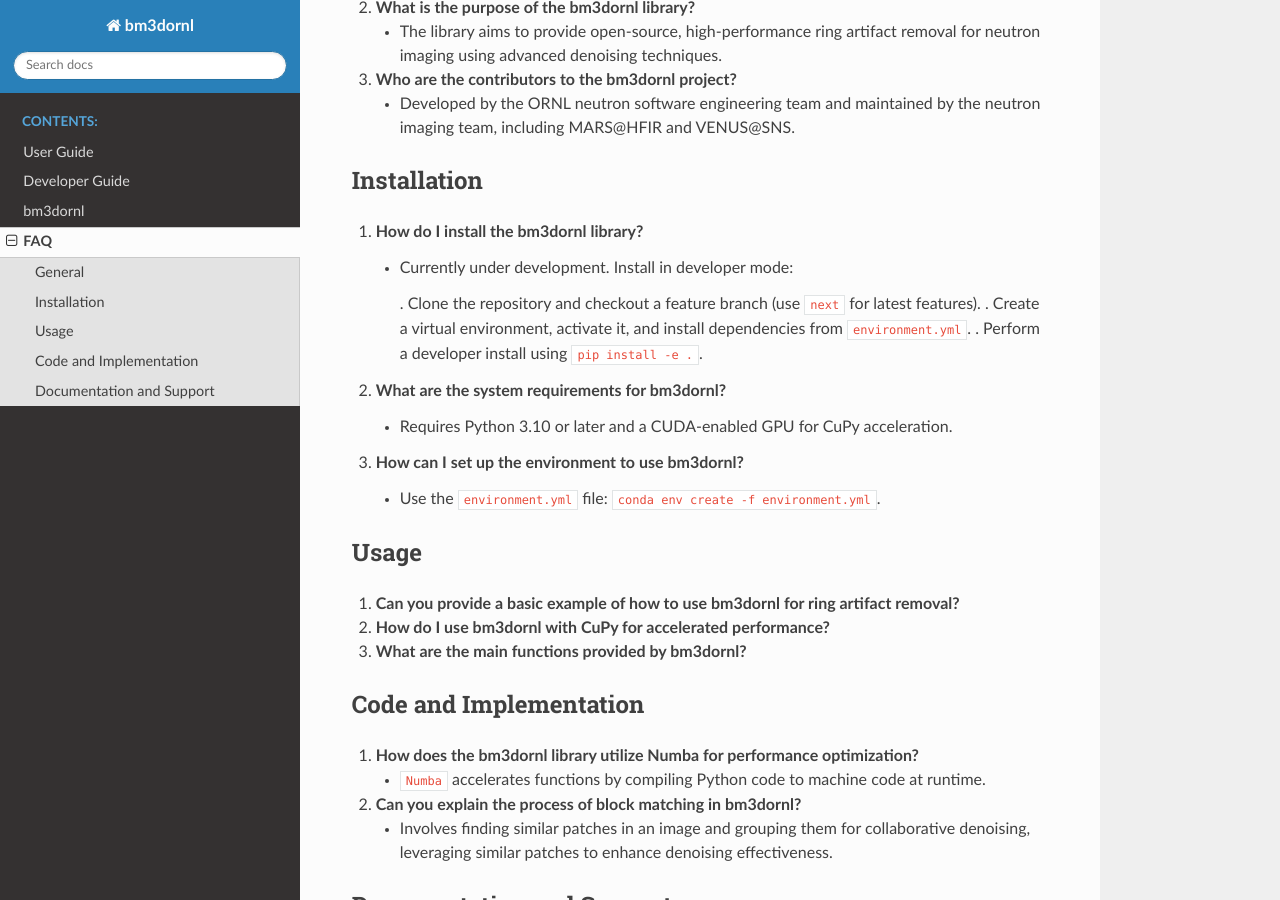
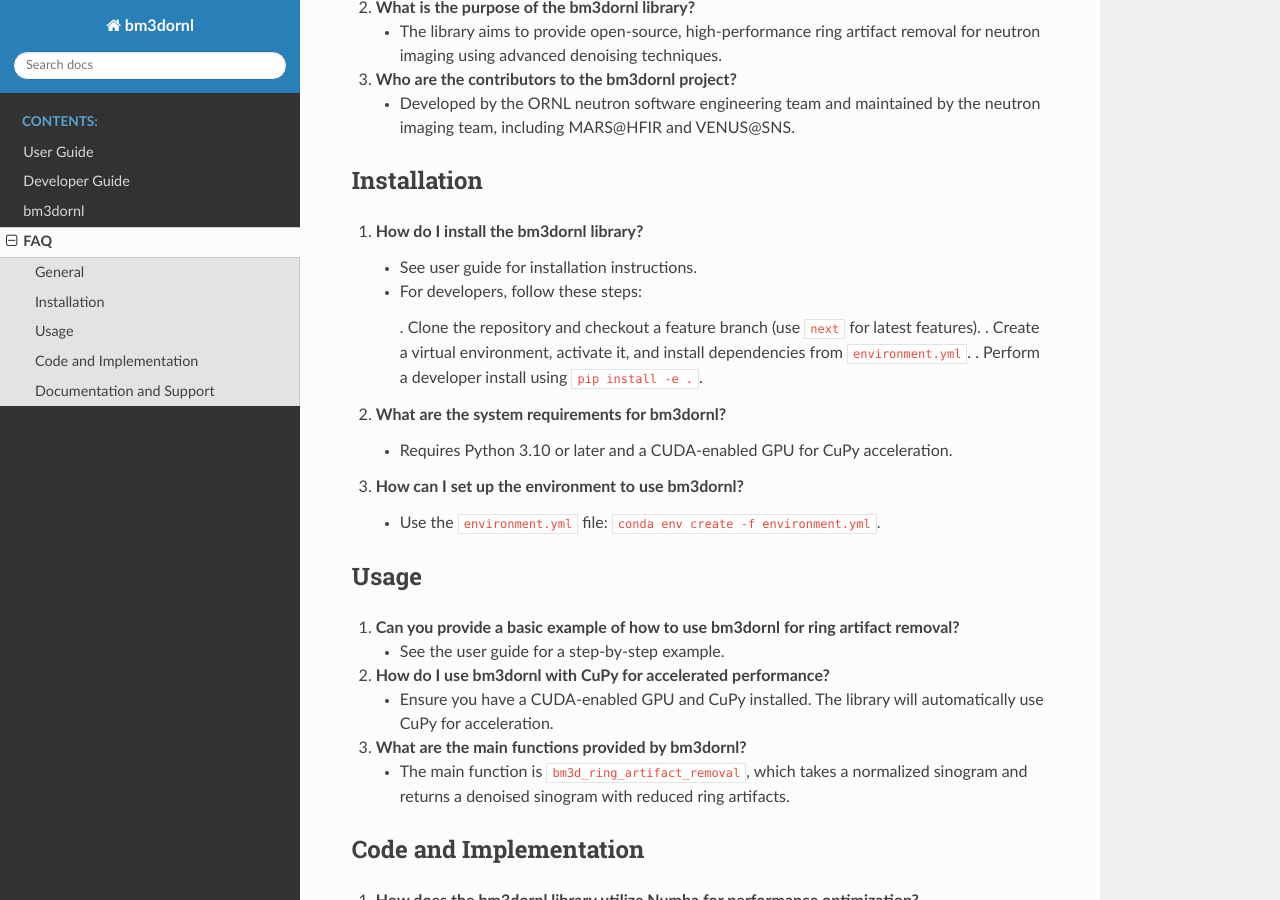
Before and after one commit to ornlneutronimaging/bm3dornl, a Sphinx documentation site: the page built from docs/FAQ.md, in a window 1280 px wide and 900 px high, scrolled down 317 px. Built offline with Sphinx 7.4.7 and the Read the Docs theme 2.0.0, drawn with Linux system fonts in a browser that asks for light colours; the version number could not be read and is left out.

Commit message:
update FAQ

```diff
--- a/docs/FAQ.md
+++ b/docs/FAQ.md
@@ -5,28 +5,35 @@
 -------
 
 1. **What is the bm3dornl library?**
+
    - `bm3dornl` is a Python library for removing streak artifacts in normalized sinograms to reduce ring artifacts in the final reconstruction. It uses a multiscale BM3D algorithm accelerated with CuPy and Numba.
 
 2. **What is the purpose of the bm3dornl library?**
+
    - The library aims to provide open-source, high-performance ring artifact removal for neutron imaging using advanced denoising techniques.
 
 3. **Who are the contributors to the bm3dornl project?**
+
    - Developed by the ORNL neutron software engineering team and maintained by the neutron imaging team, including MARS@HFIR and VENUS@SNS.
 
 Installation
 ------------
 
 1. **How do I install the bm3dornl library?**
-   - Currently under development. Install in developer mode:
+
+   - See user guide for installation instructions.
+   - For developers, follow these steps:
 
       . Clone the repository and checkout a feature branch (use `next` for latest features).
       . Create a virtual environment, activate it, and install dependencies from `environment.yml`.
       . Perform a developer install using `pip install -e .`.
 
 2. **What are the system requirements for bm3dornl?**
+
    - Requires Python 3.10 or later and a CUDA-enabled GPU for CuPy acceleration.
 
 3. **How can I set up the environment to use bm3dornl?**
+
    - Use the `environment.yml` file: `conda env create -f environment.yml`.
 
 Usage
@@ -34,27 +41,38 @@
 
 1. **Can you provide a basic example of how to use bm3dornl for ring artifact removal?**
 
+   - See the user guide for a step-by-step example.
+
 2. **How do I use bm3dornl with CuPy for accelerated performance?**
 
+   - Ensure you have a CUDA-enabled GPU and CuPy installed. The library will automatically use CuPy for acceleration.
+
 3. **What are the main functions provided by bm3dornl?**
+
+   - The main function is `bm3d_ring_artifact_removal`, which takes a normalized sinogram and returns a denoised sinogram with reduced ring artifacts.
 
 Code and Implementation
 -----------------------
 
 1. **How does the bm3dornl library utilize Numba for performance optimization?**
+
    - `Numba` accelerates functions by compiling Python code to machine code at runtime.
 
 2. **Can you explain the process of block matching in bm3dornl?**
+
    - Involves finding similar patches in an image and grouping them for collaborative denoising, leveraging similar patches to enhance denoising effectiveness.
 
 Documentation and Support
 -------------------------
 
 1. **Where can I find the official documentation for bm3dornl?**
+
    - Available in the repository’s [README](https://github.com/ornlneutronimaging/bm3dornl/blob/main/README.md) and additional docs.
 
 2. **How can I contribute to the bm3dornl project?**
+
    - Fork the repository, make your changes, and submit a pull request. Follow the contribution guidelines in the README.
 
 3. **Are there any tutorials available for learning bm3dornl?**
+
    - Check the repository for example notebooks or additional tutorial links.
```
